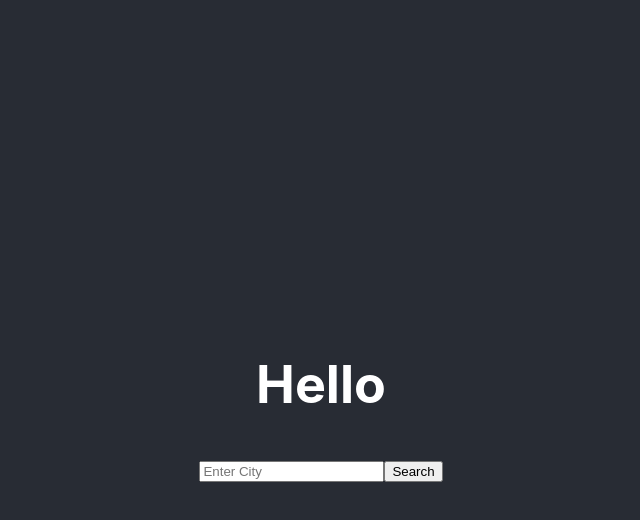
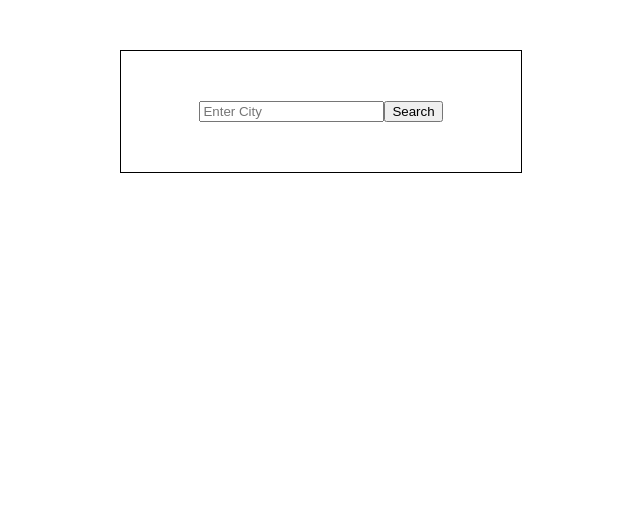
Before and after one commit to anneke44/react-weather-app, a React (Create React App) app: page / in a window 1280 px wide. Shown: the top 520 px of the page, without its empty margins (319-959 px from the left). Built offline with nearby package versions, Linux system fonts and the light colour scheme.

Commit message:
added basic css to the weather app

```diff
--- a/src/App.css
+++ b/src/App.css
@@ -1,38 +1,15 @@
+form {
+  display: flex;
+  justify-content: center;
+  margin: 50px auto;
+}
 .App {
+  border: 1px solid black;
+  width: 400px;
+  margin: 50px auto;
+}
+.WeatherInfo {
   text-align: center;
+  padding: 0;
+  margin: 20px auto;
 }
-
-.App-logo {
-  height: 40vmin;
-  pointer-events: none;
-}
-
-@media (prefers-reduced-motion: no-preference) {
-  .App-logo {
-    animation: App-logo-spin infinite 20s linear;
-  }
-}
-
-.App-header {
-  background-color: #282c34;
-  min-height: 100vh;
-  display: flex;
-  flex-direction: column;
-  align-items: center;
-  justify-content: center;
-  font-size: calc(10px + 2vmin);
-  color: white;
-}
-
-.App-link {
-  color: #61dafb;
-}
-
-@keyframes App-logo-spin {
-  from {
-    transform: rotate(0deg);
-  }
-  to {
-    transform: rotate(360deg);
-  }
-}
--- a/src/App.js
+++ b/src/App.js
@@ -5,7 +5,6 @@
   return (
     <div className="App">
       <header className="App-header">
-        <h1>Hello</h1>
         <SearchBar />
       </header>
     </div>
--- a/src/SearchBar.js
+++ b/src/SearchBar.js
@@ -48,7 +48,7 @@
     return (
       <div>
         {form}
-        <div>
+        <div className="WeatherInfo">
           <div> {weather.city} </div>
           <div> {Math.round(weather.temperature)}°C </div>
           <div> {Math.round(weather.wind)}km/h </div>
```
